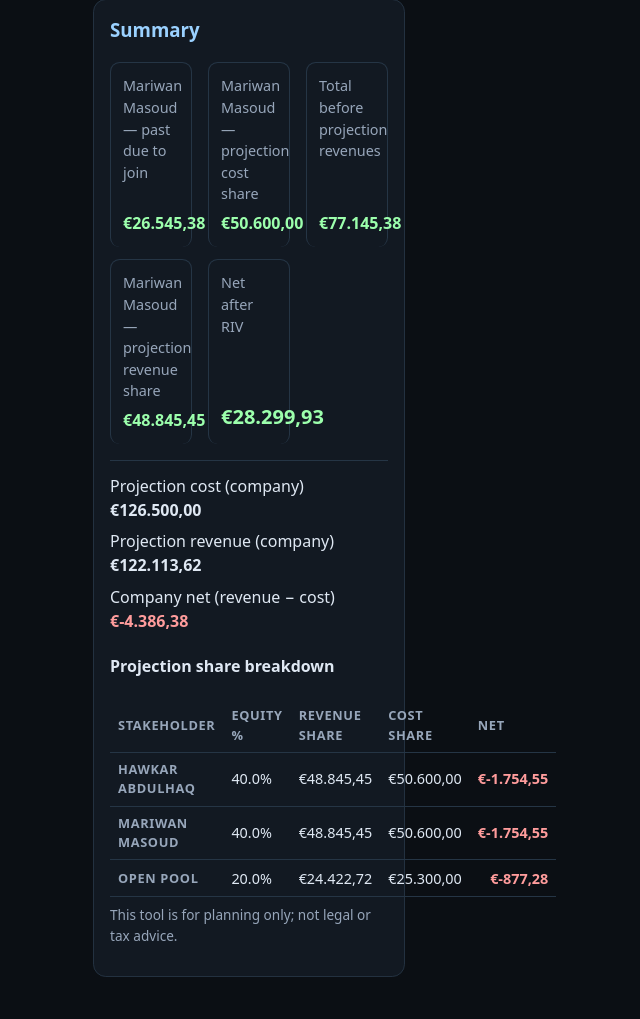
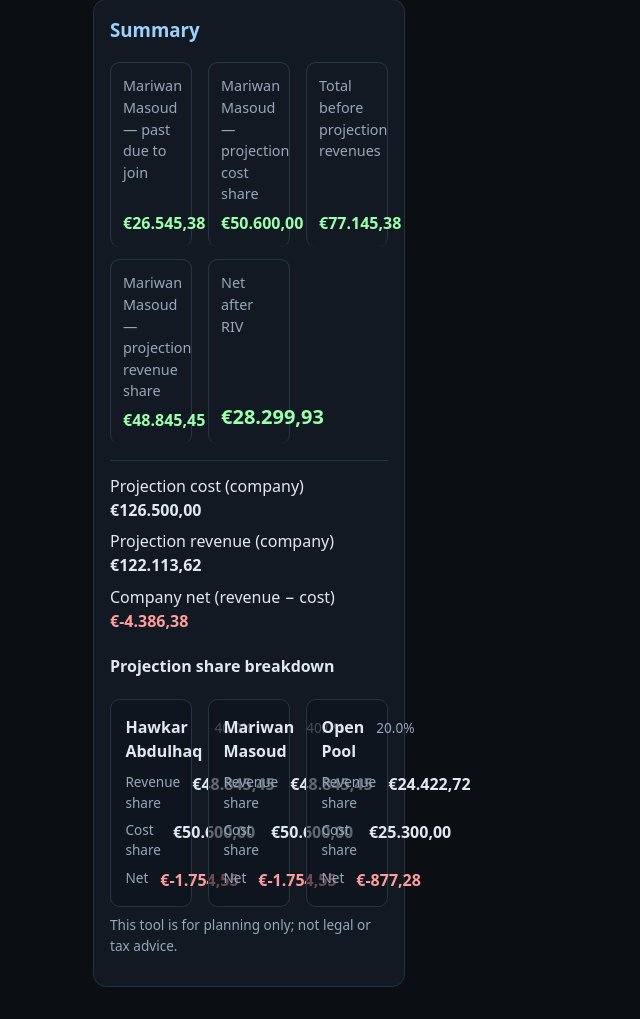
Before and after one commit to AIforimpact22/bvshares, a Flask app: page / in a window 1280 px wide. Shown: the part 2180-3199 px from the top of the page, without its empty margins (63-703 px from the left). Before the commit the page ends 3157 px from the top, so only its background shows below. Run offline with Flask 3, Linux system fonts and the light colour scheme.

Commit message:
Replace summary table with card layout

```diff
--- a/templates/base.html
+++ b/templates/base.html
@@ -44,17 +44,25 @@
     .summary .list li{border:1px solid #253545;border-radius:.6rem;padding:.75rem;border-bottom:0;flex-direction:column;align-items:flex-start;gap:.4rem}
     .summary .list li span{color:var(--muted);font-size:.9rem}
     .summary .list li strong{align-self:flex-end}
+    .summary .share-breakdown{display:grid;grid-template-columns:repeat(3,minmax(0,1fr));gap:.75rem 1rem;margin-top:.75rem}
+    .share-card{border:1px solid #253545;border-radius:.6rem;padding:.9rem;background:rgba(13,19,27,.6);display:flex;flex-direction:column;gap:.6rem}
+    .share-card__header{display:flex;justify-content:space-between;align-items:baseline;gap:.75rem}
+    .share-card__name{font-weight:600}
+    .share-card__pct{color:var(--muted);font-size:.85rem}
+    .share-card__figures{margin:0;display:flex;flex-direction:column;gap:.45rem}
+    .share-card__figure{display:flex;justify-content:space-between;gap:.75rem;align-items:flex-start}
+    .share-card__figure dt{margin:0;color:var(--muted);font-size:.85rem}
+    .share-card__figure dd{margin:0;font-weight:600}
+    .numeric{text-align:right;font-variant-numeric:tabular-nums}
     @media (max-width:900px){
       .summary .list{grid-template-columns:repeat(auto-fit,minmax(220px,1fr))}
+      .summary .share-breakdown{grid-template-columns:repeat(auto-fit,minmax(220px,1fr))}
     }
     @media (max-width:600px){
       .summary .list{grid-template-columns:1fr}
+      .summary .share-breakdown{grid-template-columns:1fr}
     }
     .summary .totals.overall{margin-top:1rem;border-top:1px solid #253545;padding-top:.8rem;gap:.45rem}
-    .share-table{width:100%;border-collapse:collapse;margin-top:.75rem;font-size:.9rem}
-    .share-table th,.share-table td{padding:.45rem .5rem;border-bottom:1px solid #253545;text-align:left}
-    .share-table th{color:var(--muted);font-size:.8rem;text-transform:uppercase;letter-spacing:.05em}
-    .share-table td.numeric{text-align:right;font-variant-numeric:tabular-nums}
     .positive{color:var(--ok);font-weight:600}
     .negative{color:var(--warn);font-weight:600}
   </style>
--- a/templates/index.html
+++ b/templates/index.html
@@ -122,28 +122,30 @@
         <div><span>Company net (revenue − cost)</span><strong class="{% if display.projection_company_net_value < 0 %}negative{% else %}positive{% endif %}">{{ display.projection_company_net }}</strong></div>
       </div>
       <h4>Projection share breakdown</h4>
-      <table class="share-table">
-        <thead>
-          <tr>
-            <th>Stakeholder</th>
-            <th>Equity %</th>
-            <th class="numeric">Revenue share</th>
-            <th class="numeric">Cost share</th>
-            <th class="numeric">Net</th>
-          </tr>
-        </thead>
-        <tbody>
-          {% for row in display.summary_projection_rows %}
-          <tr>
-            <th scope="row">{{ row.name }}</th>
-            <td>{{ row.pct }}</td>
-            <td class="numeric">{{ row.revenue }}</td>
-            <td class="numeric">{{ row.cost }}</td>
-            <td class="numeric {% if row.net_value < 0 %}negative{% else %}positive{% endif %}">{{ row.net }}</td>
-          </tr>
-          {% endfor %}
-        </tbody>
-      </table>
+      <div class="share-breakdown">
+        {% for row in display.summary_projection_rows %}
+        <div class="share-card">
+          <div class="share-card__header">
+            <span class="share-card__name">{{ row.name }}</span>
+            <span class="share-card__pct">{{ row.pct }}</span>
+          </div>
+          <dl class="share-card__figures">
+            <div class="share-card__figure">
+              <dt>Revenue share</dt>
+              <dd class="numeric">{{ row.revenue }}</dd>
+            </div>
+            <div class="share-card__figure">
+              <dt>Cost share</dt>
+              <dd class="numeric">{{ row.cost }}</dd>
+            </div>
+            <div class="share-card__figure">
+              <dt>Net</dt>
+              <dd class="numeric {% if row.net_value < 0 %}negative{% else %}positive{% endif %}">{{ row.net }}</dd>
+            </div>
+          </dl>
+        </div>
+        {% endfor %}
+      </div>
       <p class="note">This tool is for planning only; not legal or tax advice.</p>
     </div>
   </div>
```
Also changed, not shown: static/style.css (+14 -0 lines).
